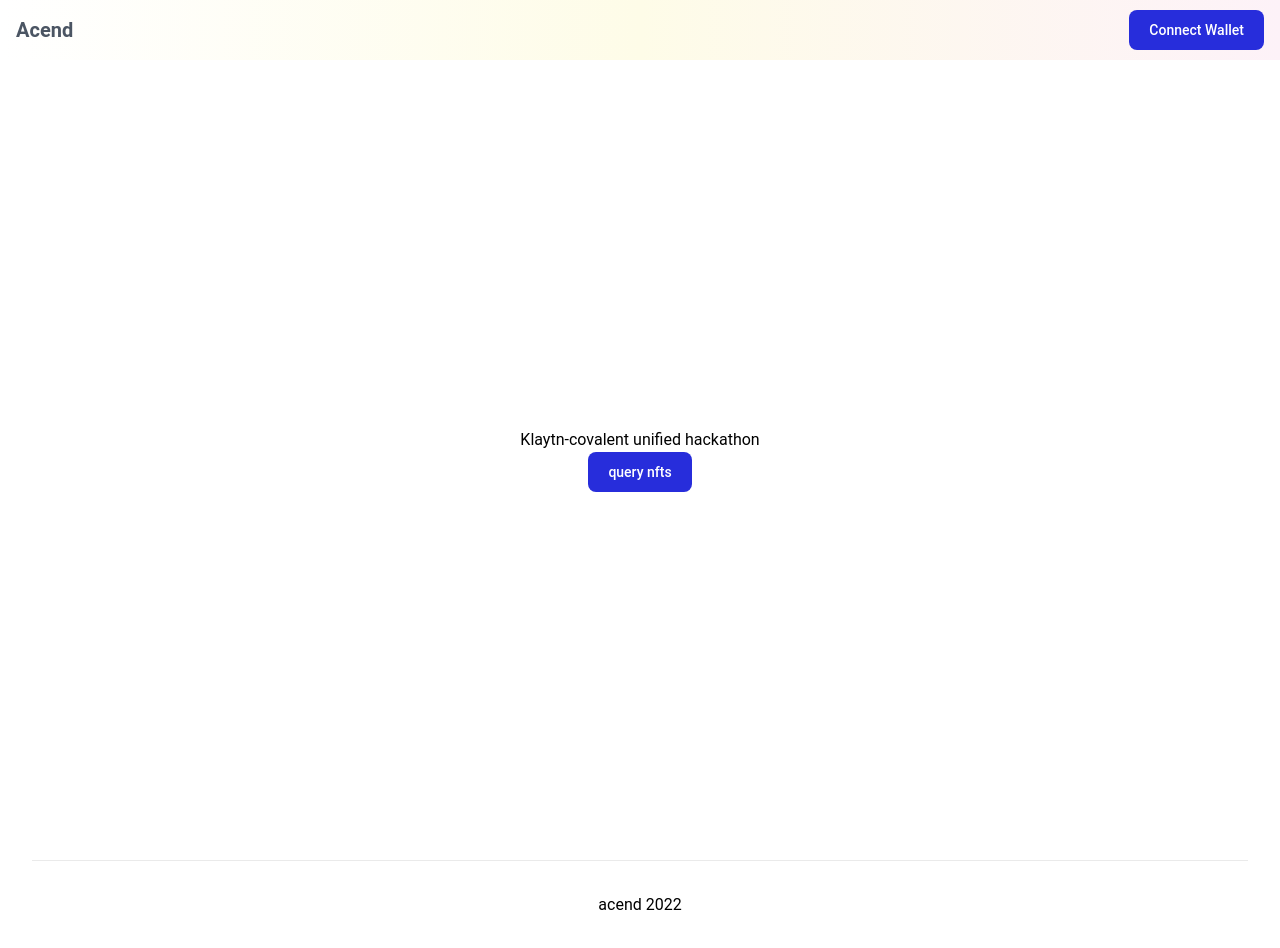
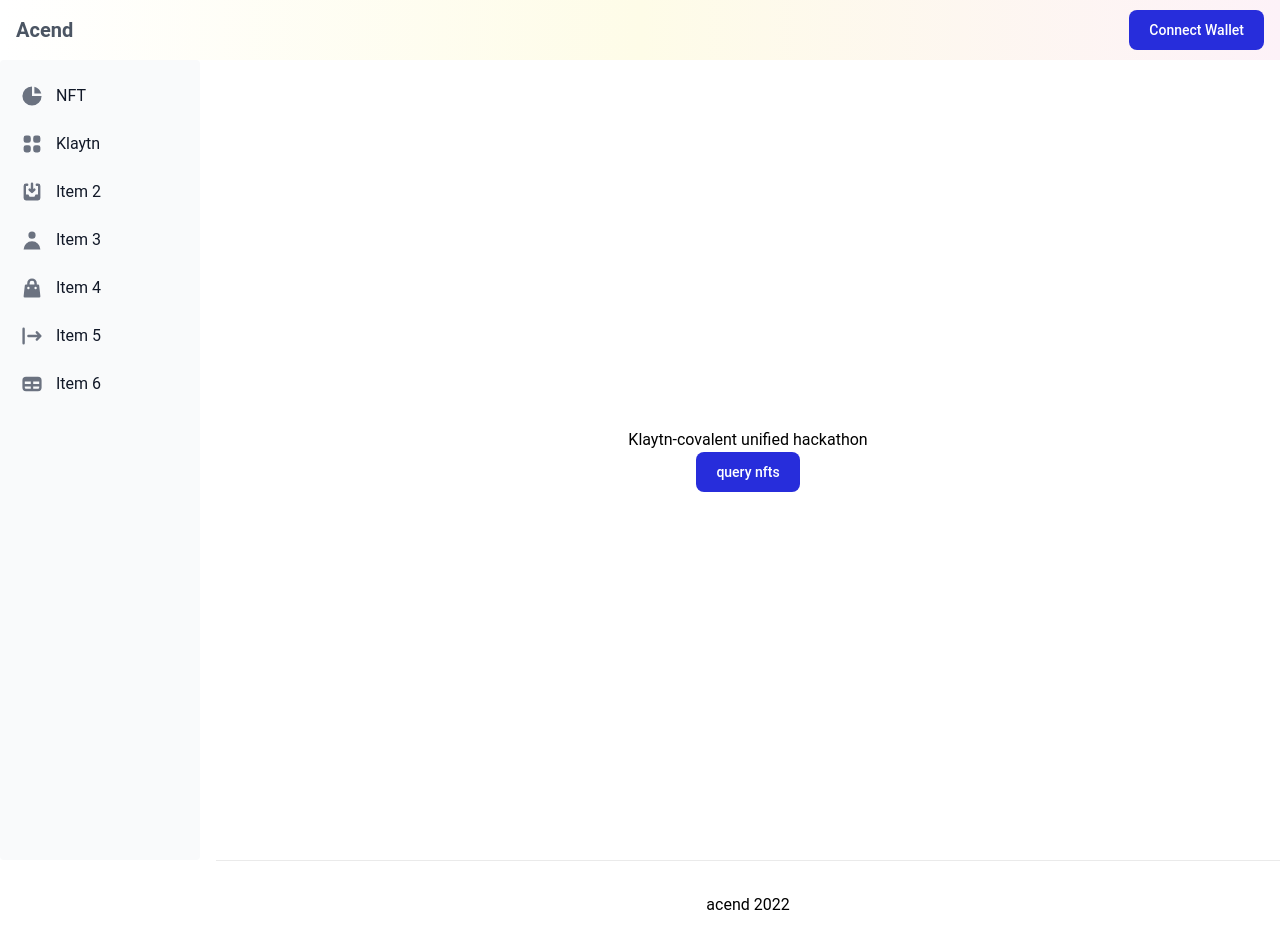
Before and after one commit to peteruche21/klaytn, a Next.js app in the folder next-app/: page / in a window 1280 px wide. Built offline with nearby package versions, Linux system fonts and the light colour scheme.

Commit message:
side bar

```diff
--- a/next-app/components/Layout/index.tsx
+++ b/next-app/components/Layout/index.tsx
@@ -3,6 +3,8 @@
 import { getConfig } from "../../lib/config";
 import globalState from "../../state";
 import { formatAddress, WalletSeed } from "../../utils";
+import SideNavigation from "./sider";
+import styles from "../../styles/Home.module.css";
 
 interface ILayoutNode {
   children?: ReactNode;
@@ -79,7 +81,17 @@
   return (
     <>
       {renderHeader()}
-      {children}
+      <div className="grid grid-cols-6 gap-4">
+        <div className="col-span-1">
+          <SideNavigation />
+        </div>
+        <div className="col-span-5">
+          {children}
+          <footer className={styles.footer}>
+            <p>acend 2022</p>
+          </footer>
+        </div>
+      </div>
     </>
   );
 };
--- /dev/null
+++ b/next-app/components/Layout/sider.tsx
@@ -0,0 +1,146 @@
+import React from "react";
+
+function SideNavigation() {
+  return (
+    <div>
+      <aside className="w-full" aria-label="Sidebar">
+        <div className="h-screen overflow-y-auto py-4 px-3 bg-gray-50 rounded dark:bg-gray-800">
+          <ul className="space-y-2">
+            <li>
+              <a
+                href="#"
+                className="flex items-center p-2 text-base font-normal text-gray-900 rounded-lg dark:text-white hover:bg-gray-100 dark:hover:bg-gray-700"
+              >
+                <svg
+                  className="w-6 h-6 text-gray-500 transition duration-75 dark:text-gray-400 group-hover:text-gray-900 dark:group-hover:text-white"
+                  fill="currentColor"
+                  viewBox="0 0 20 20"
+                  xmlns="http://www.w3.org/2000/svg"
+                >
+                  <path d="M2 10a8 8 0 018-8v8h8a8 8 0 11-16 0z"></path>
+                  <path d="M12 2.252A8.014 8.014 0 0117.748 8H12V2.252z"></path>
+                </svg>
+                <span className="ml-3">NFT</span>
+              </a>
+            </li>
+            <li>
+              <a
+                href="#"
+                className="flex items-center p-2 text-base font-normal text-gray-900 rounded-lg dark:text-white hover:bg-gray-100 dark:hover:bg-gray-700"
+              >
+                <svg
+                  className="flex-shrink-0 w-6 h-6 text-gray-500 transition duration-75 dark:text-gray-400 group-hover:text-gray-900 dark:group-hover:text-white"
+                  fill="currentColor"
+                  viewBox="0 0 20 20"
+                  xmlns="http://www.w3.org/2000/svg"
+                >
+                  <path d="M5 3a2 2 0 00-2 2v2a2 2 0 002 2h2a2 2 0 002-2V5a2 2 0 00-2-2H5zM5 11a2 2 0 00-2 2v2a2 2 0 002 2h2a2 2 0 002-2v-2a2 2 0 00-2-2H5zM11 5a2 2 0 012-2h2a2 2 0 012 2v2a2 2 0 01-2 2h-2a2 2 0 01-2-2V5zM11 13a2 2 0 012-2h2a2 2 0 012 2v2a2 2 0 01-2 2h-2a2 2 0 01-2-2v-2z"></path>
+                </svg>
+                <span className="flex-1 ml-3 whitespace-nowrap">Klaytn</span>
+              </a>
+            </li>
+            <li>
+              <a
+                href="#"
+                className="flex items-center p-2 text-base font-normal text-gray-900 rounded-lg dark:text-white hover:bg-gray-100 dark:hover:bg-gray-700"
+              >
+                <svg
+                  className="flex-shrink-0 w-6 h-6 text-gray-500 transition duration-75 dark:text-gray-400 group-hover:text-gray-900 dark:group-hover:text-white"
+                  fill="currentColor"
+                  viewBox="0 0 20 20"
+                  xmlns="http://www.w3.org/2000/svg"
+                >
+                  <path d="M8.707 7.293a1 1 0 00-1.414 1.414l2 2a1 1 0 001.414 0l2-2a1 1 0 00-1.414-1.414L11 7.586V3a1 1 0 10-2 0v4.586l-.293-.293z"></path>
+                  <path d="M3 5a2 2 0 012-2h1a1 1 0 010 2H5v7h2l1 2h4l1-2h2V5h-1a1 1 0 110-2h1a2 2 0 012 2v10a2 2 0 01-2 2H5a2 2 0 01-2-2V5z"></path>
+                </svg>
+                <span className="flex-1 ml-3 whitespace-nowrap">Item 2</span>
+              </a>
+            </li>
+            <li>
+              <a
+                href="#"
+                className="flex items-center p-2 text-base font-normal text-gray-900 rounded-lg dark:text-white hover:bg-gray-100 dark:hover:bg-gray-700"
+              >
+                <svg
+                  className="flex-shrink-0 w-6 h-6 text-gray-500 transition duration-75 dark:text-gray-400 group-hover:text-gray-900 dark:group-hover:text-white"
+                  fill="currentColor"
+                  viewBox="0 0 20 20"
+                  xmlns="http://www.w3.org/2000/svg"
+                >
+                  <path
+                    fillRule="evenodd"
+                    d="M10 9a3 3 0 100-6 3 3 0 000 6zm-7 9a7 7 0 1114 0H3z"
+                    clipRule="evenodd"
+                  ></path>
+                </svg>
+                <span className="flex-1 ml-3 whitespace-nowrap">Item 3</span>
+              </a>
+            </li>
+            <li>
+              <a
+                href="#"
+                className="flex items-center p-2 text-base font-normal text-gray-900 rounded-lg dark:text-white hover:bg-gray-100 dark:hover:bg-gray-700"
+              >
+                <svg
+                  className="flex-shrink-0 w-6 h-6 text-gray-500 transition duration-75 dark:text-gray-400 group-hover:text-gray-900 dark:group-hover:text-white"
+                  fill="currentColor"
+                  viewBox="0 0 20 20"
+                  xmlns="http://www.w3.org/2000/svg"
+                >
+                  <path
+                    fillRule="evenodd"
+                    d="M10 2a4 4 0 00-4 4v1H5a1 1 0 00-.994.89l-1 9A1 1 0 004 18h12a1 1 0 00.994-1.11l-1-9A1 1 0 0015 7h-1V6a4 4 0 00-4-4zm2 5V6a2 2 0 10-4 0v1h4zm-6 3a1 1 0 112 0 1 1 0 01-2 0zm7-1a1 1 0 100 2 1 1 0 000-2z"
+                    clipRule="evenodd"
+                  ></path>
+                </svg>
+                <span className="flex-1 ml-3 whitespace-nowrap">Item 4</span>
+              </a>
+            </li>
+            <li>
+              <a
+                href="#"
+                className="flex items-center p-2 text-base font-normal text-gray-900 rounded-lg dark:text-white hover:bg-gray-100 dark:hover:bg-gray-700"
+              >
+                <svg
+                  className="flex-shrink-0 w-6 h-6 text-gray-500 transition duration-75 dark:text-gray-400 group-hover:text-gray-900 dark:group-hover:text-white"
+                  fill="currentColor"
+                  viewBox="0 0 20 20"
+                  xmlns="http://www.w3.org/2000/svg"
+                >
+                  <path
+                    fillRule="evenodd"
+                    d="M3 3a1 1 0 00-1 1v12a1 1 0 102 0V4a1 1 0 00-1-1zm10.293 9.293a1 1 0 001.414 1.414l3-3a1 1 0 000-1.414l-3-3a1 1 0 10-1.414 1.414L14.586 9H7a1 1 0 100 2h7.586l-1.293 1.293z"
+                    clipRule="evenodd"
+                  ></path>
+                </svg>
+                <span className="flex-1 ml-3 whitespace-nowrap">Item 5</span>
+              </a>
+            </li>
+            <li>
+              <a
+                href="#"
+                className="flex items-center p-2 text-base font-normal text-gray-900 rounded-lg dark:text-white hover:bg-gray-100 dark:hover:bg-gray-700"
+              >
+                <svg
+                  className="flex-shrink-0 w-6 h-6 text-gray-500 transition duration-75 dark:text-gray-400 group-hover:text-gray-900 dark:group-hover:text-white"
+                  fill="currentColor"
+                  viewBox="0 0 20 20"
+                  xmlns="http://www.w3.org/2000/svg"
+                >
+                  <path
+                    fillRule="evenodd"
+                    d="M5 4a3 3 0 00-3 3v6a3 3 0 003 3h10a3 3 0 003-3V7a3 3 0 00-3-3H5zm-1 9v-1h5v2H5a1 1 0 01-1-1zm7 1h4a1 1 0 001-1v-1h-5v2zm0-4h5V8h-5v2zM9 8H4v2h5V8z"
+                    clipRule="evenodd"
+                  ></path>
+                </svg>
+                <span className="flex-1 ml-3 whitespace-nowrap">Item 6</span>
+              </a>
+            </li>
+          </ul>
+        </div>
+      </aside>
+    </div>
+  );
+}
+
+export default SideNavigation;
--- a/next-app/pages/index.tsx
+++ b/next-app/pages/index.tsx
@@ -17,10 +17,6 @@
         Klaytn-covalent unified hackathon
         <Covalent />
       </main>
-
-      <footer className={styles.footer}>
-        <p>acend 2022</p>
-      </footer>
     </div>
   );
 };
```
